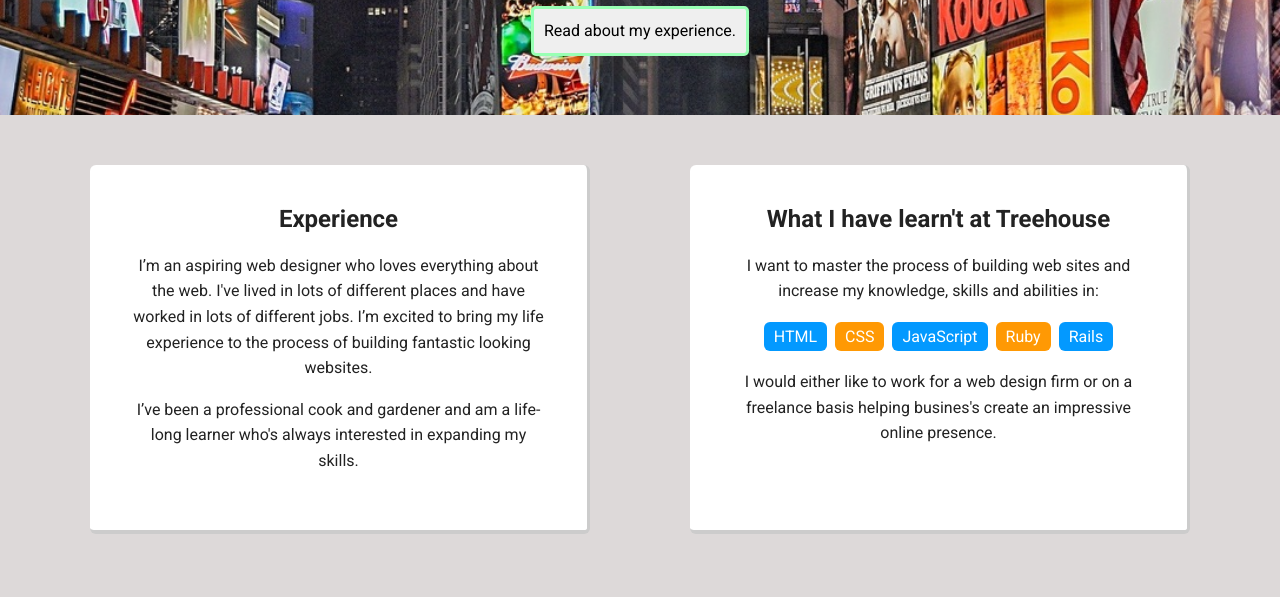
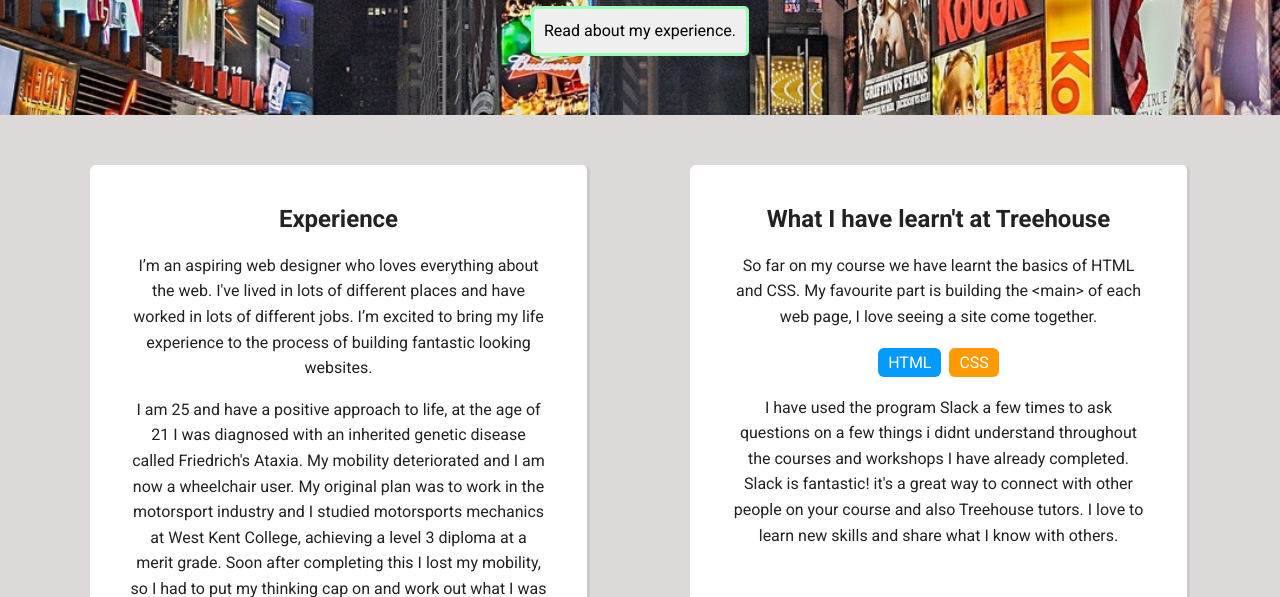
Before and after one commit to HenrySykes/Portfolio, a plain HTML site: page experience.html in a window 1280 px wide. Shown: the part 355-952 px from the top of the page. Drawn offline with Linux system fonts and the light colour scheme; a web font is replaced by a local one.

Commit message:
Updating copy

```diff
--- a/experience.html
+++ b/experience.html
@@ -27,20 +27,19 @@
         <section class="card">
             <h2>Experience</h2>
             <p>I’m an aspiring web designer who loves everything about the web. I've lived in lots of different places and have worked in lots of different jobs. I’m excited to bring my life experience to the process of building fantastic looking websites.</p>
-            <p>I’ve been a professional cook and gardener and am a life-long learner who's always interested in expanding my skills.</p>
+            <p>I am 25 and have a positive approach to life, at the age of 21 I was diagnosed with an inherited genetic disease called Friedrich's Ataxia. My mobility deteriorated and I am now a wheelchair user.
+                My original plan was to work in the motorsport industry and I studied motorsports mechanics at West Kent College, achieving a level 3 diploma at a merit grade. Soon after completing this I lost my mobility, so I had to put my thinking cap on and work out what I was going to do with my life and work.
+                I have always been better at learning when i get myself stuck into a project rather than th theory side to learning. I can't wait to expand my skills using Treehouse.</p>
         </section>
 
         <section class="card">
             <h2>What I have learn't at Treehouse</h2>
-            <p>I want to master the process of building web sites and increase my knowledge, skills and abilities in:</p>
+            <p>So far on my course we have learnt the basics of HTML and CSS. My favourite part is building the &lt;main&gt; of each web page, I love seeing a site come together.</p>
             <ul class="skills">
             <li>HTML</li>
             <li>CSS</li>
-            <li>JavaScript</li>
-            <li>Ruby</li>
-            <li>Rails</li>
             </ul>
-            <p>I would either like to work for a web design firm or on a freelance basis helping busines's create an impressive online presence.</p>
+            <p>I have used the program Slack a few times to ask questions on a few things i didnt understand throughout the courses and workshops I have already completed. Slack is fantastic! it's a great way to connect with other people on your course and also Treehouse tutors. I love to learn new skills and share what I know with others.</p>
         </section>
         </main>
 
```
Also changed, not shown: contact.html (+2 -1 lines).
